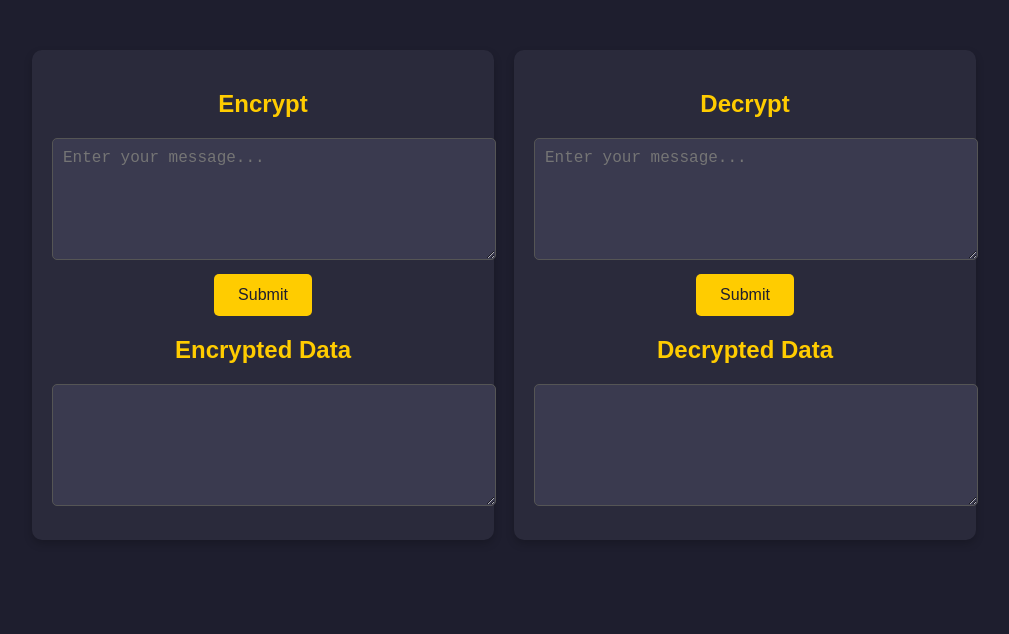
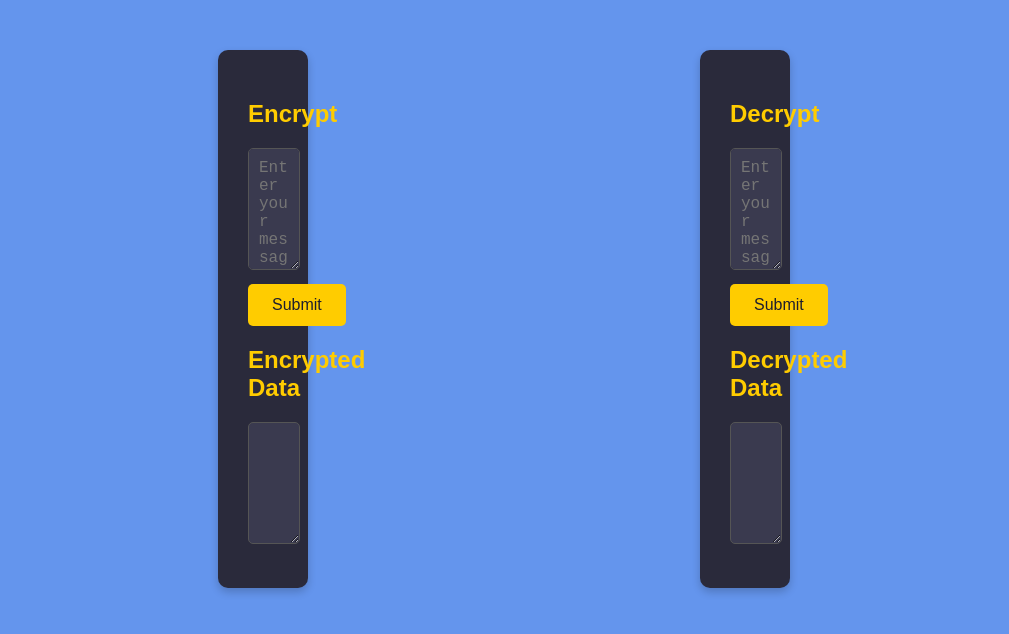
Before and after one commit to ColeConley/ncrptdcrpt, a plain HTML site: page EncryptionDecryption.html in a window 1280 px wide. Shown: the whole page, without its empty margins (136-1145 px from the left). Drawn offline with Linux system fonts and the light colour scheme.

Commit message:
Update style.css

```diff
--- a/style.css
+++ b/style.css
@@ -1,7 +1,7 @@
 body {
     font-family: 'Poppins', sans-serif;
-    background-color: #1e1e2e;
-    color: #ffffff;
+    background-color: #6495ED;
+    color: #6495ED;
     text-align: center;
     margin: 50px;
 }
@@ -15,9 +15,9 @@ body {
 }
 
 .box {
-    width: 45%;
+    width: 30px;
     background: #2a2a3b;
-    padding: 20px;
+    padding: 30px;
     border-radius: 10px;
     box-shadow: 0 4px 8px rgba(0, 0, 0, 0.2);
 }
```
